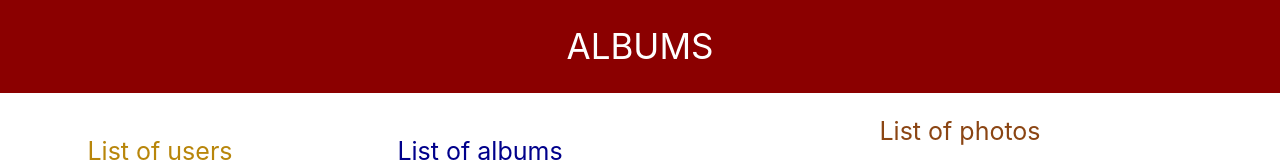
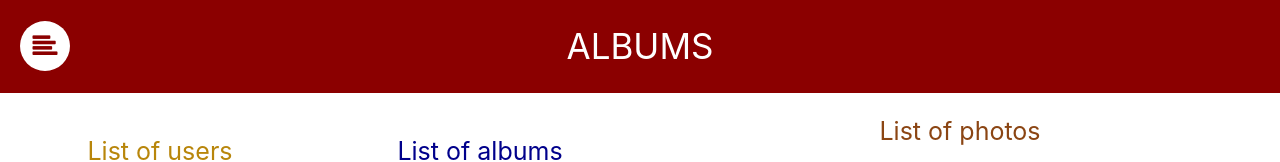
Before and after one commit to Ramadan777/teamwork-albums, a React (Create React App) app: page /1/1 in a window 1280 px wide. Shown: the top 162 px of the page. Built offline with nearby package versions, Linux system fonts and the light colour scheme; no server answers.

Commit message:
added element hiding

```diff
--- a/package.json
+++ b/package.json
@@ -6,7 +6,8 @@
     "@testing-library/jest-dom": "^5.11.9",
     "@testing-library/react": "^11.2.3",
     "@testing-library/user-event": "^12.6.0",
-    "bootstrap": "^4.5.3",
+    "bootstrap": "^4.6.0",
+    "font-awesome": "^4.7.0",
     "react": "^17.0.1",
     "react-dom": "^17.0.1",
     "react-redux": "^7.2.2",
--- a/src/components/App.jsx
+++ b/src/components/App.jsx
@@ -1,5 +1,5 @@
 import Header from './Header';
-import { useDispatch } from 'react-redux';
+import { useDispatch, useSelector } from 'react-redux';
 import React, { useEffect } from 'react';
 import { loadUsers } from '../redux/actions';
 import Users from './Users';
@@ -8,11 +8,33 @@ import { Route } from 'react-router-dom';
 import Photos from './Photos';
 
 function App() {
+  const hidingUsers = useSelector((state) => state.users.hiding);
+  const hidingAlbums = useSelector((state) => state.albums.hiding);
   const dispatch = useDispatch();
 
   useEffect(() => {
     dispatch(loadUsers());
   }, [dispatch]);
+
+  if(hidingAlbums || hidingUsers) {
+    return (
+      <div className="app">
+        <Header />
+        <div className="container-fluid">
+          <div className="row mb-5">
+            <div className="col-12 text-center photos">List of photos</div>
+          </div>
+          <div className="row">
+            <div className="col-12">
+              <Route path={`/:userId?/:id?`}>
+                <Photos />
+              </Route>
+            </div>
+          </div>
+        </div>
+      </div>
+    );
+  }
 
   return (
     <div className="app">
--- a/src/components/Header.jsx
+++ b/src/components/Header.jsx
@@ -1,7 +1,28 @@
 import React from 'react';
+import { useDispatch, useSelector } from 'react-redux';
+import { hidingAlbumsAndUsers } from '../redux/actions';
 
 function Header(props) {
-  return <div className="header">ALBUMS</div>;
+  const hidingUsers = useSelector((state) => state.users.hiding);
+  const hidingAlbums = useSelector((state) => state.albums.hiding);
+
+  const dispatch = useDispatch();
+
+  const changeHiding = () => {
+    dispatch(hidingAlbumsAndUsers());
+  }
+
+  return (
+    <div className="header">
+      ALBUMS
+      <div onClick={changeHiding} className="icon">
+        { hidingUsers || hidingAlbums ?
+          (<i className="fa fa-arrow-left" aria-hidden="true"></i>) :
+          (<i className="fa fa-align-left" aria-hidden="true"></i>)
+        }
+      </div>
+    </div>
+  );
 }
 
 export default Header;
--- a/src/index.jsx
+++ b/src/index.jsx
@@ -6,6 +6,7 @@ import { Provider } from 'react-redux';
 import store from './redux';
 import './style.css';
 import 'bootstrap/dist/css/bootstrap.min.css';
+import 'font-awesome/css/font-awesome.min.css';
 
 ReactDOM.render(
   <React.StrictMode>
--- a/src/redux/actions.js
+++ b/src/redux/actions.js
@@ -48,3 +48,9 @@ export const loadPhotos = (id) => {
       });
   };
 };
+
+export const hidingAlbumsAndUsers = () => {
+  return {
+    type: 'users/albums/hiding',
+  };
+};
--- a/src/redux/reducer/albums.js
+++ b/src/redux/reducer/albums.js
@@ -1,6 +1,7 @@
 const initialState = {
   items: [],
   loading: false,
+  hiding: false,
 };
 
 const albumsReducer = (state = initialState, action) => {
@@ -18,6 +19,12 @@ const albumsReducer = (state = initialState, action) => {
         loading: false,
       };
 
+    case 'users/albums/hiding':
+      return {
+        ...state,
+        hiding: !state.hiding,
+      };
+
     default:
       return state;
   }
--- a/src/redux/reducer/users.js
+++ b/src/redux/reducer/users.js
@@ -1,6 +1,7 @@
 const initialState = {
   items: [],
   loading: false,
+  hiding: false,
 };
 
 const usersReducer = (state = initialState, action) => {
@@ -18,6 +19,12 @@ const usersReducer = (state = initialState, action) => {
         loading: false,
       };
 
+    case 'users/albums/hiding':
+      return {
+        ...state,
+        hiding: !state.hiding,
+      };
+
     default:
       return state;
   }
--- a/src/style.css
+++ b/src/style.css
@@ -10,6 +10,27 @@
   padding: 20px 0;
   text-align: center;
   margin-bottom: 20px;
+  position: relative;
+}
+.icon {
+  display: flex;
+  align-items: center;
+  justify-content: center;
+  position: absolute;
+  left: 20px;
+  top: 50%;
+  z-index: 1;
+  transform: translateY(-50%);
+  cursor: pointer;
+  font-size: 25px;
+  background-color: white;
+  color: darkred;
+  width: 50px;
+  height: 50px;
+  border-radius: 100%;
+}
+.icon:hover {
+  background-color: deeppink;
 }
 
 .users {
```
Also changed, not shown: 2 other files (tests, documents, lock files or other folders).
